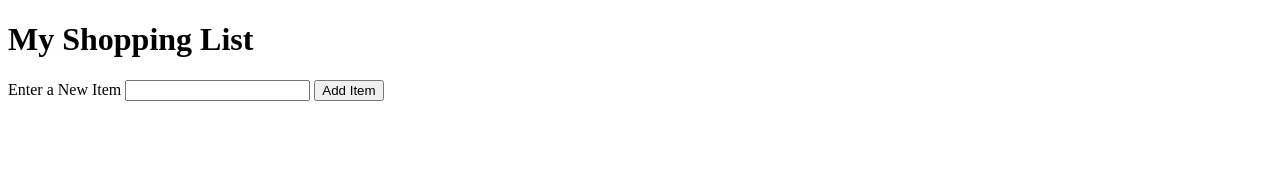
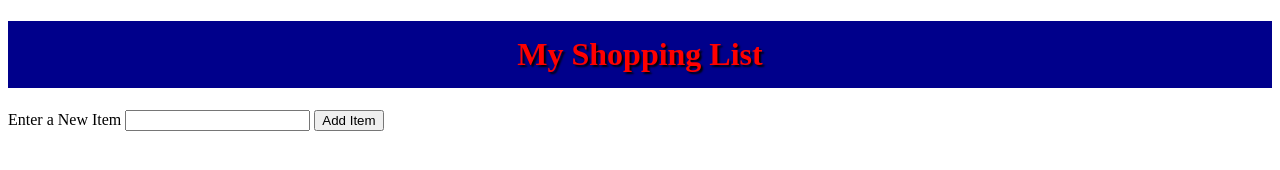
Before and after one commit to sarif-agent/dom-shopping-list, a plain HTML site: page index.html in a window 1280 px wide. Drawn offline with Linux system fonts and the light colour scheme.

Commit message:
inline css add h1

```diff
--- a/index.html
+++ b/index.html
@@ -21,7 +21,10 @@
 <body>
 
 
-  <h1>My Shopping List</h1>
+  <h1
+    style="color: red; background-color: darkblue; padding: 15px; text-align: center; text-shadow: 2px 2px 2px black;">
+    My Shopping List
+  </h1>
 
   <div>
     <label for="item">Enter a New Item</label>
```
